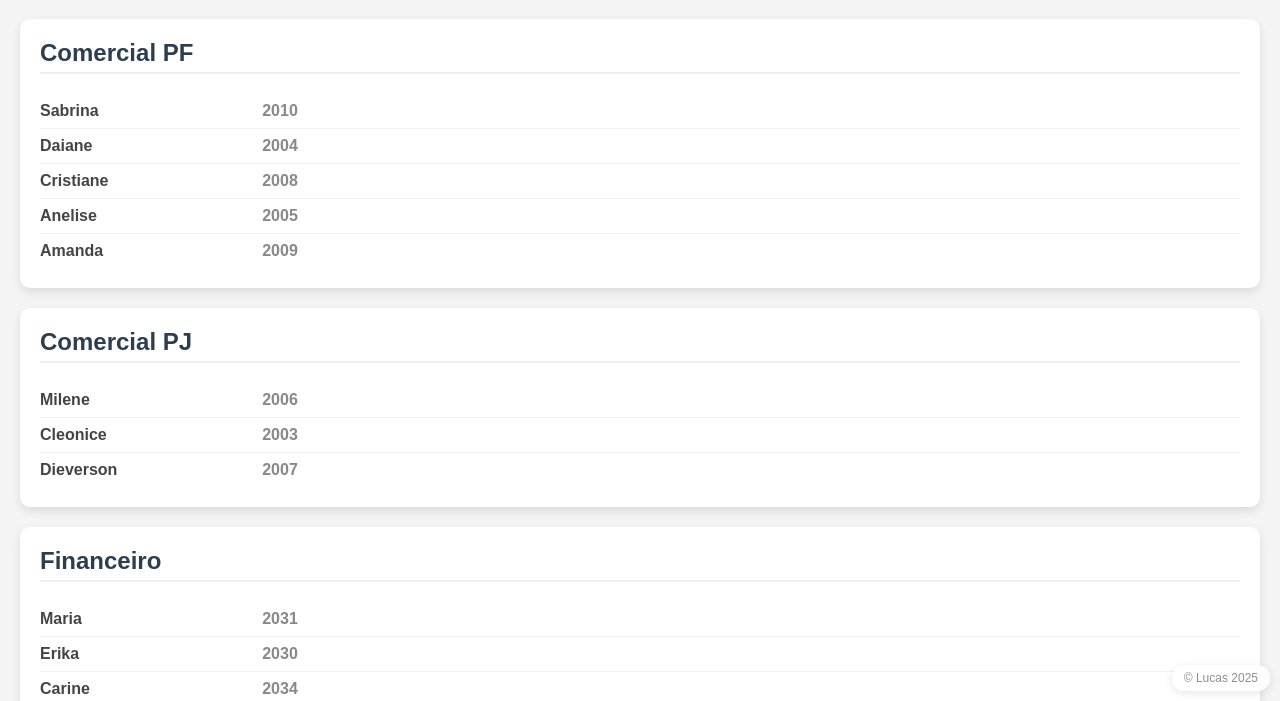
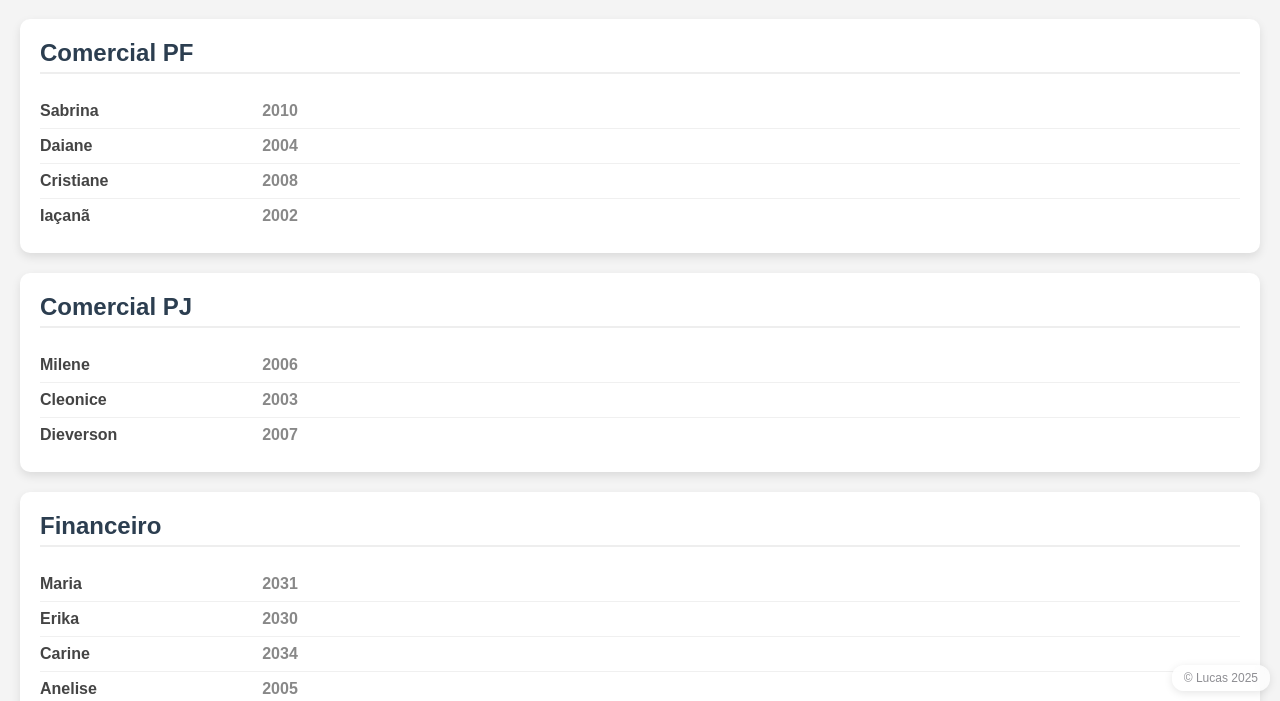
Before and after one commit to Lucashhh7/people_planilhas, a plain HTML site: page ramais12.html in a window 1280 px wide. Shown: the part 99-800 px from the top of the page. Drawn offline with Linux system fonts and the light colour scheme.

Commit message:
Update ramais12.html

```diff
--- a/ramais12.html
+++ b/ramais12.html
@@ -17,8 +17,7 @@
     <div class="ramal"><span class="nome">Sabrina</span><span class="numero">2010</span></div>
     <div class="ramal"><span class="nome">Daiane</span><span class="numero">2004</span></div>
     <div class="ramal"><span class="nome">Cristiane</span><span class="numero">2008</span></div>
-    <div class="ramal"><span class="nome">Anelise</span><span class="numero">2005</span></div>
-    <div class="ramal"><span class="nome">Amanda</span><span class="numero">2009</span></div>
+    <div class="ramal"><span class="nome">Iaçanã</span><span class="numero">2002</span></div>
   </div>
 
   <div class="setor">
@@ -33,6 +32,7 @@
     <div class="ramal"><span class="nome">Maria</span><span class="numero">2031</span></div>
     <div class="ramal"><span class="nome">Erika</span><span class="numero">2030</span></div>
     <div class="ramal"><span class="nome">Carine</span><span class="numero">2034</span></div>
+    <div class="ramal"><span class="nome">Anelise</span><span class="numero">2005</span></div>
   </div>
 
   <div class="setor">
@@ -73,6 +73,7 @@
   <div class="setor">
     <h2>Marketing</h2>
     <div class="ramal"><span class="nome">Carlos</span><span class="numero">2070</span></div>
+    <div class="ramal"><span class="nome">Amanda</span><span class="numero">2009</span></div>
   </div>
 
 
```
